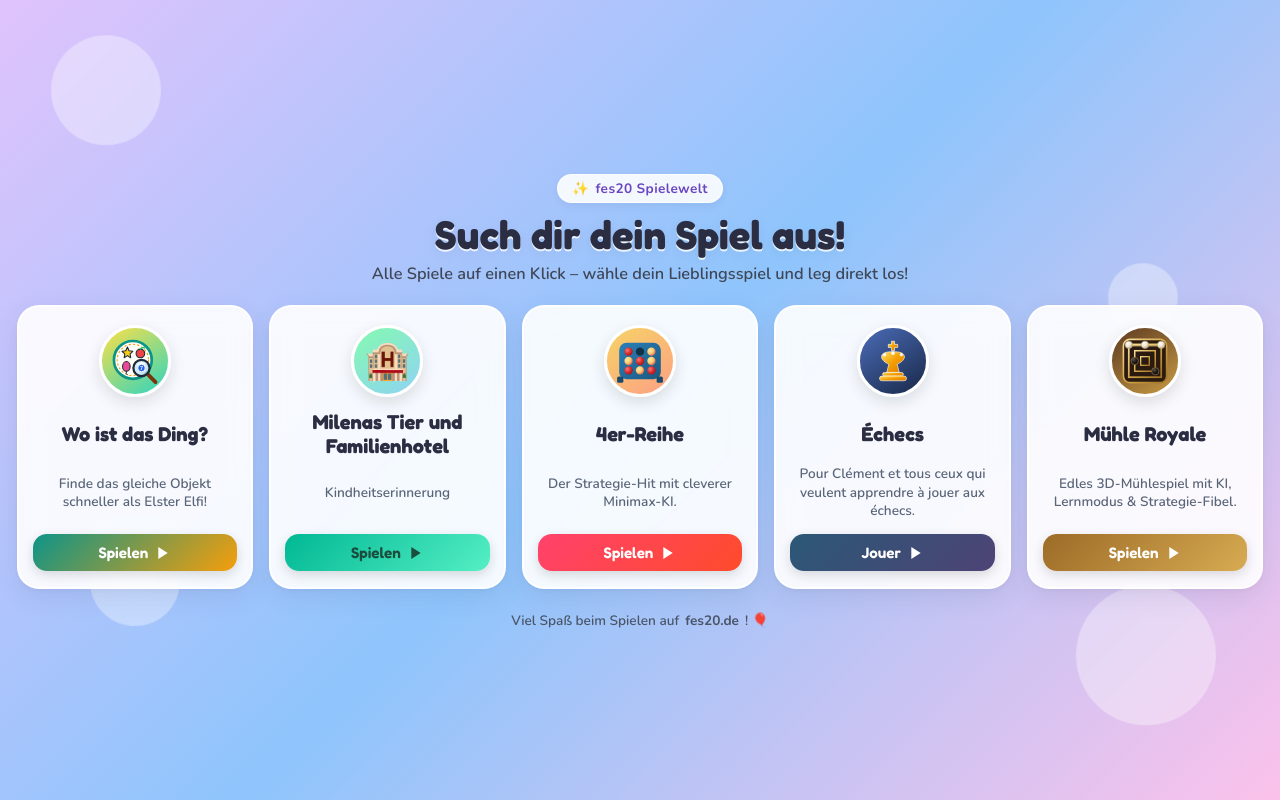
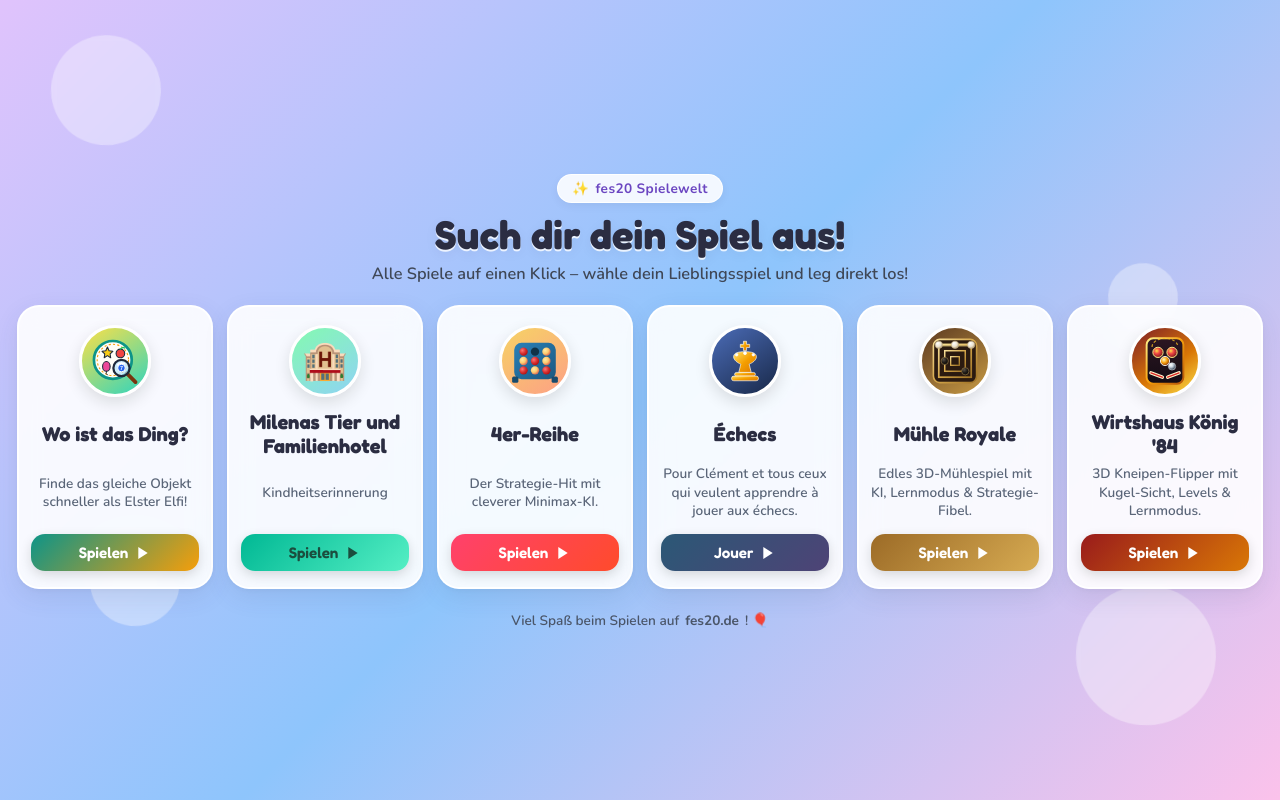
Before and after one commit to NikolausBerl/ag_start, a plain HTML site: page index.html in a window 1280 px wide. Drawn offline with nearby package versions, Linux system fonts and the light colour scheme.

Commit message:
Wirtshaus König '84 (/flipper) zur Startseite hinzugefügt

```diff
--- a/index.html
+++ b/index.html
@@ -16,6 +16,7 @@
       --card-4er-reihe: linear-gradient(145deg, #f6d365 0%, #fda085 100%);
       --card-schach: linear-gradient(145deg, #4b6cb7 0%, #182848 100%);
       --card-muehle: linear-gradient(145deg, #5c3a21 0%, #c89b44 100%);
+      --card-flipper: linear-gradient(145deg, #7c1d26 0%, #d97706 58%, #fde047 100%);
       --text-dark: #2d3748;
       --text-muted: #5a6578;
     }
@@ -65,7 +66,7 @@
     /* Container */
     .main-container {
       width: 100%;
-      max-width: 1260px;
+      max-width: 1320px;
       z-index: 1;
       display: flex;
       flex-direction: column;
@@ -114,26 +115,26 @@
       line-height: 1.4;
     }
 
-    /* Game Cards Grid: 5 Spiele harmonisch nebeneinander auf Desktop, zentriert beim Umbruch */
+    /* Game Cards Grid: 6 Spiele harmonisch nebeneinander auf Desktop, 3x2 auf mittleren Bildschirmen */
     .games-grid {
       display: flex;
       flex-wrap: wrap;
       justify-content: center;
-      gap: 16px;
+      gap: 14px;
       width: 100%;
       margin-bottom: 16px;
     }
 
     /* Einzelne Spielkarte */
     .game-card {
-      width: calc(20% - 13px);
-      min-width: 210px;
+      width: calc(16.666% - 12px);
+      min-width: 188px;
       background: rgba(255, 255, 255, 0.9);
       backdrop-filter: blur(12px);
       border-radius: 22px;
       border: 2px solid rgba(255, 255, 255, 0.95);
       box-shadow: 0 8px 24px rgba(60, 64, 110, 0.1), 0 2px 6px rgba(0, 0, 0, 0.04);
-      padding: 18px 14px 16px;
+      padding: 18px 12px 16px;
       display: flex;
       flex-direction: column;
       align-items: center;
@@ -190,6 +191,10 @@
 
     .card-muehle .icon-wrapper {
       background: var(--card-muehle);
+    }
+
+    .card-flipper .icon-wrapper {
+      background: var(--card-flipper);
     }
 
     /* Titel & Beschreibung */
@@ -259,6 +264,10 @@
       background: linear-gradient(135deg, #9c6b27 0%, #d7ab52 100%);
     }
 
+    .card-flipper .play-btn {
+      background: linear-gradient(135deg, #991b1b 0%, #d97706 100%);
+    }
+
     .game-card:hover .play-btn {
       box-shadow: 0 6px 18px rgba(0, 0, 0, 0.2);
       filter: brightness(1.05);
@@ -293,7 +302,7 @@
     }
 
     /* Responsivität */
-    @media (max-width: 1100px) {
+    @media (max-width: 1220px) {
       .games-grid {
         gap: 14px;
       }
@@ -531,6 +540,63 @@
         </div>
       </a>
 
+      <!-- Spiel 6: Wirtshaus König '84 (3D-Flipper) -->
+      <a href="/flipper" class="game-card card-flipper" title="Wirtshaus König '84 – 3D Kneipen-Flipper spielen">
+        <div class="icon-wrapper">
+          <svg viewBox="0 0 100 100" width="54" height="54" xmlns="http://www.w3.org/2000/svg" aria-label="Wirtshaus König '84 Flipper">
+            <defs>
+              <linearGradient id="fp-board" x1="0%" y1="0%" x2="0%" y2="100%">
+                <stop offset="0%" stop-color="#2c1622"/>
+                <stop offset="100%" stop-color="#140c14"/>
+              </linearGradient>
+              <linearGradient id="fp-gold" x1="0%" y1="0%" x2="100%" y2="100%">
+                <stop offset="0%" stop-color="#fef08a"/>
+                <stop offset="50%" stop-color="#f59e0b"/>
+                <stop offset="100%" stop-color="#b45309"/>
+              </linearGradient>
+              <radialGradient id="fp-ball" cx="35%" cy="30%" r="65%">
+                <stop offset="0%" stop-color="#ffffff"/>
+                <stop offset="45%" stop-color="#cbd5e1"/>
+                <stop offset="100%" stop-color="#475569"/>
+              </radialGradient>
+              <radialGradient id="fp-bumper-red" cx="38%" cy="35%" r="65%">
+                <stop offset="0%" stop-color="#fde047"/>
+                <stop offset="45%" stop-color="#ef4444"/>
+                <stop offset="100%" stop-color="#7f1d1d"/>
+              </radialGradient>
+              <radialGradient id="fp-bumper-amber" cx="38%" cy="35%" r="65%">
+                <stop offset="0%" stop-color="#fef9c3"/>
+                <stop offset="55%" stop-color="#f59e0b"/>
+                <stop offset="100%" stop-color="#92400e"/>
+              </radialGradient>
+            </defs>
+            <!-- Flipper-Spielfeld Rahmen -->
+            <rect x="16" y="8" width="68" height="84" rx="12" fill="url(#fp-board)" stroke="url(#fp-gold)" stroke-width="3.6"/>
+            <!-- Obere Bahn / Lichtbogen -->
+            <path d="M 26 24 A 24 16 0 0 1 74 24" fill="none" stroke="#fbbf24" stroke-width="2.2" stroke-dasharray="5 4" opacity="0.8"/>
+            <!-- 3 glühende Bumper -->
+            <circle cx="37" cy="34" r="9.5" fill="url(#fp-bumper-red)" stroke="#fef08a" stroke-width="1.8"/>
+            <circle cx="63" cy="34" r="9.5" fill="url(#fp-bumper-red)" stroke="#fef08a" stroke-width="1.8"/>
+            <circle cx="50" cy="50" r="8.5" fill="url(#fp-bumper-amber)" stroke="#ffffff" stroke-width="1.6"/>
+            <!-- Glänzende Stahlkugel -->
+            <circle cx="63" cy="60" r="6.8" fill="url(#fp-ball)" stroke="#ffffff" stroke-width="0.8"/>
+            <!-- Zwei klassische Flipperfinger -->
+            <path d="M 24 72 L 45 80" stroke="#fef3c7" stroke-width="6.5" stroke-linecap="round"/>
+            <path d="M 24 72 L 45 80" stroke="#dc2626" stroke-width="2.6" stroke-linecap="round"/>
+            <path d="M 76 72 L 55 80" stroke="#fef3c7" stroke-width="6.5" stroke-linecap="round"/>
+            <path d="M 76 72 L 55 80" stroke="#dc2626" stroke-width="2.6" stroke-linecap="round"/>
+          </svg>
+        </div>
+        <h2 class="game-title">Wirtshaus König '84</h2>
+        <p class="game-desc">
+          3D Kneipen-Flipper mit Kugel-Sicht, Levels &amp; Lernmodus.
+        </p>
+        <div class="play-btn">
+          <span>Spielen</span>
+          <svg viewBox="0 0 24 24"><path d="M5 3l14 9-14 9V3z"/></svg>
+        </div>
+      </a>
+
     </main>
 
     <footer>
```
